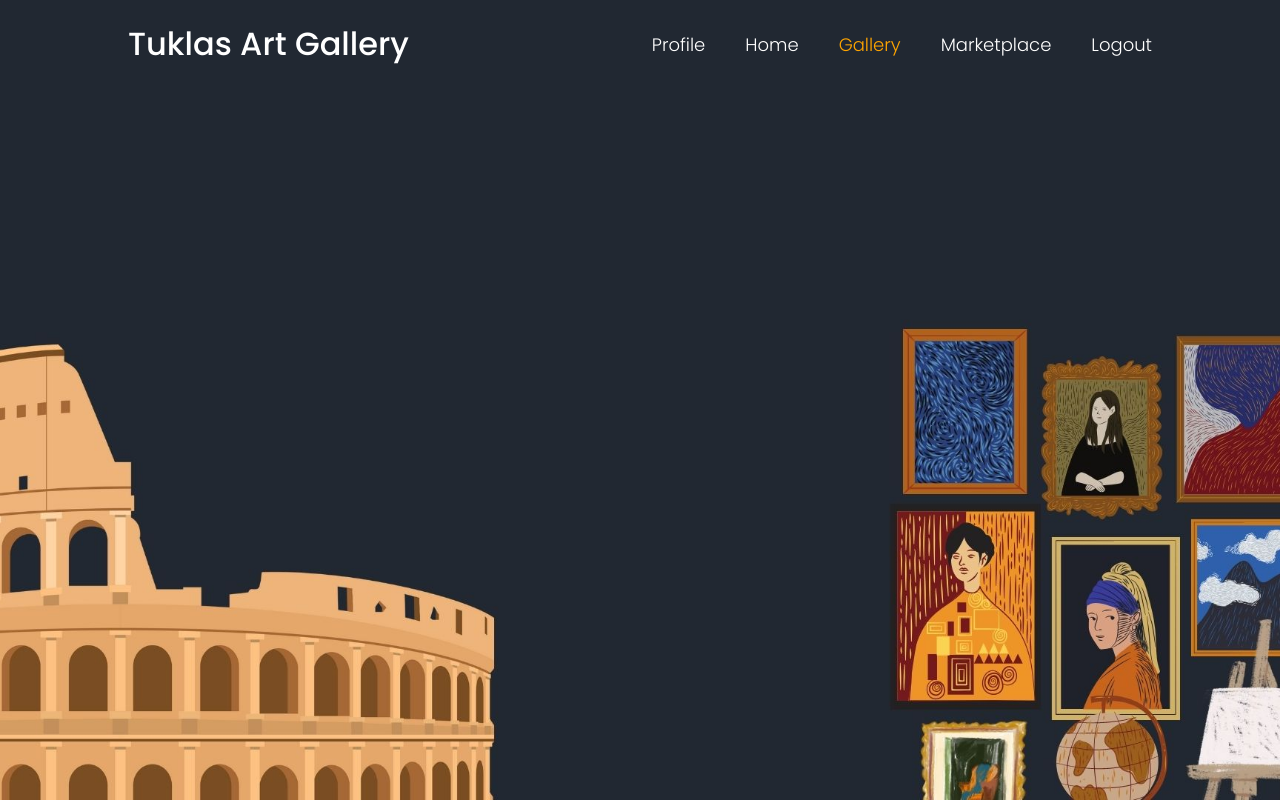
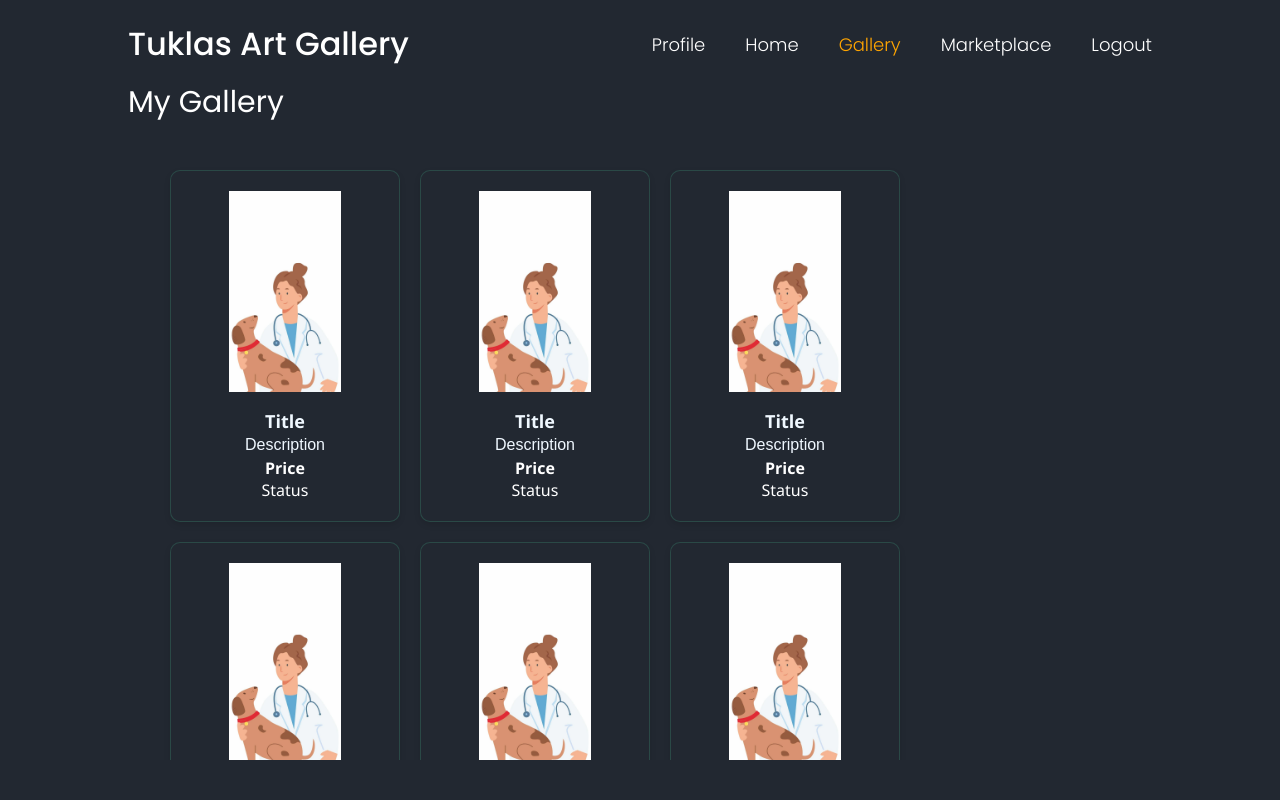
Before and after one commit to kyoshie/Tuklas-Frontend, a React (Vite) app: page /gallery in a window 1280 px wide. Built offline with nearby package versions, Linux system fonts and the light colour scheme.

Commit message:
created profile and gallery

```diff
--- /dev/null
+++ b/src/components/Cards/GalleryCards.css
@@ -0,0 +1,50 @@
+.gal-card {
+    border: 1px solid hsla(160, 43%, 41%, 0.3);
+    border-radius: 10px;
+    box-shadow: 0 3px 6px rgba(0, 0, 0, 0.1);
+    padding: 20px;
+    margin: 10px;
+    text-align: center;
+    max-width: 230px;
+    display: inline-block;
+    background-color: #222831;
+    transition: transform 0.3s, box-shadow 0.3s;
+}
+
+.gal-card:hover {
+    transform: translateY(-5px);
+    box-shadow: 0 6px 12px rgba(0, 0, 0, 0.2);
+}
+
+.gal-card .galCard-image {
+    max-width: 60%;
+    height: auto;
+    margin-bottom: 10px;
+}
+
+.gal-card .galCard-title {
+    font-family: 'Segoe UI', Tahoma, Geneva, Verdana, sans-serif;
+    margin: 0;
+    color: aliceblue;
+    font-size: 18px;
+    font-weight: bold;
+}
+
+.gal-card .galCard-description {
+    font-family: 'Arial', 'Segoe UI', Tahoma, Geneva, Verdana, sans-serif;
+    color: aliceblue;
+    line-height: 1.5;
+}
+
+.gal-card .galCard-price {
+    font-family: 'Segoe UI', Tahoma, Geneva, Verdana, sans-serif;
+    color: white;
+    font-weight: bold;
+}
+
+.gal-card .galCard-status {
+    font-family: 'Segoe UI', Tahoma, Geneva, Verdana, sans-serif;
+    color: white;
+    font-weight: lighter;
+
+}
--- /dev/null
+++ b/src/components/Cards/GalleryCards.jsx
@@ -0,0 +1,17 @@
+import './GalleryCards.css'
+
+const GalleryCards = () => {
+
+    return (
+        <div className="gal-card">
+            <img className="galCard-image"src = "place holder.jpg" alt= "art"></img>
+            <h2 className='galCard-title'>Title</h2>
+            <p className='galCard-description'>Description</p>
+            <p className='galCard-price'>Price</p>
+            <p className='galCard-status'>Status</p>
+        </div>
+
+    )
+}
+
+export default GalleryCards
--- a/src/components/HomePageNav/HomePageNav.jsx
+++ b/src/components/HomePageNav/HomePageNav.jsx
@@ -12,7 +12,7 @@ const HomePageNav = () => {
 
   return (
     <header className="head">
-      <a href="/" className="web">Tuklas Art Gallery</a>
+      <a href="/home" className="web">Tuklas Art Gallery</a>
 
       <nav className="nav">
         <a href="/profile" className={location.pathname === '/profile' ? 'active' : ''}>Profile</a>
--- a/src/pages/Gallery/Gallery.css
+++ b/src/pages/Gallery/Gallery.css
@@ -0,0 +1,26 @@
+.gallery{
+    background: #222831;
+    height: 100vh;
+    width: 100vw;
+    overflow-y: hidden;
+    padding: 10em;
+}
+
+.header {
+    color: white;
+    font-size: 30px;
+    font-weight: normal;
+    top:60px;
+}
+
+.header:hover {
+    color: orange;
+}
+
+
+.gallery .contents {
+    display: flex;
+    flex-wrap: wrap;
+    height: 75dvh;
+    overflow-y: scroll;
+}
--- a/src/pages/Gallery/Gallery.jsx
+++ b/src/pages/Gallery/Gallery.jsx
@@ -1,19 +1,32 @@
 import './Gallery.css';
+import GalleryCards from "../../components/Cards/GalleryCards";
 
 
 const Gallery = () => {
     return (
         <div className='gallery'>
-
-
-
-
+        <h1 className='header'>My Gallery</h1>
+            <div className='contents'>
+               <GalleryCards/>
+               <GalleryCards/>
+               <GalleryCards/>
+               <GalleryCards/>
+               <GalleryCards/>
+               <GalleryCards/>
+               <GalleryCards/>
+               <GalleryCards/>
+               <GalleryCards/>
+               <GalleryCards/>
+               <GalleryCards/>
+               <GalleryCards/>
+               <GalleryCards/>
+               <GalleryCards/>
+               <GalleryCards/>
+               <GalleryCards/>
+               <GalleryCards/>
+               <GalleryCards/>
+            </div>
         </div>
-
-
-
-
-
 
     )
 
--- a/src/pages/LoginPage/LoginPage.jsx
+++ b/src/pages/LoginPage/LoginPage.jsx
@@ -22,7 +22,7 @@ const LoginPage = () => {
   return (
     <div className="container">
       <div style={{
-        backgroundColor: "transparent",
+        backgroundColor: "trasparent",
         height: "500px",
         borderRadius: "2px",
         padding: "10px",
--- /dev/null
+++ b/src/pages/Profile/Profile.css
@@ -0,0 +1,107 @@
+body {
+    margin: 0;
+    padding: 0;
+    font-family: 'Arial', sans-serif;
+    display: flex;
+    justify-content: center;
+    align-items: center;
+    height: 100vh;
+    background-color: #e9ecef;
+}
+
+.profile {
+    width: 100%;
+    max-width: 450px;
+    padding: 20px;
+    border-radius: 10px;
+    box-shadow: 0 4px 10px rgba(0, 0, 0, 0.1);
+    background-color:white;
+    text-align: center;
+    display: flex;
+    flex-direction: column;
+    align-items: center;
+}
+
+.prof-title {
+    font-size: 24px;
+    margin-bottom: 15px;
+    color: #333333;
+    font-weight: bold;
+}
+
+.profile-image-container {
+    position: relative;
+    display: flex;
+    justify-content: center;
+    margin-bottom: 20px;
+}
+
+.profile-image {
+    width: 120px;
+    height: 120px;
+    border-radius: 50%;
+    object-fit: cover;
+    box-shadow: 0 4px 10px rgba(0, 0, 0, 0.1);
+}
+
+.profile-image-container input[type="file"] {
+    position: absolute;
+    top: 90px;
+    left: 0;
+    right: 0;
+    margin: 0 auto;
+    width: 120px;
+    opacity: 0;
+    cursor: pointer;
+}
+
+.name-inputs {
+    display: flex;
+    gap: 10px;
+}
+
+.prof-inputs, .prof-details {
+    width: 100%;
+    display: flex;
+    flex-direction: column;
+    gap: 10px;
+}
+
+.prof-inputs input {
+    width: 100%;
+    padding: 10px 12px;
+    font-size: 14px;
+    border: 1px solid #ced4da;
+    border-radius: 8px;
+    box-sizing: border-box;
+    outline: none;
+    transition: border-color 0.3s, box-shadow 0.3s;
+}
+
+.prof-inputs input::placeholder {
+    color: #6c757d;
+    opacity: 1;
+}
+
+.prof-inputs input:focus {
+    border-color: #007bff;
+    box-shadow: 0 0 8px rgba(0, 123, 255, 0.25);
+}
+
+button.submit-button, button.edit-button {
+    margin-top: 10px;
+    padding: 10px 15px;
+    font-size: 14px;
+    color: #ffffff;
+    background-color: #007bff;
+    border: none;
+    border-radius: 8px;
+    cursor: pointer;
+    transition: background-color 0.3s, box-shadow 0.3s;
+}
+button.submit-button:hover,
+button.edit-button:hover {
+    background-color: #0056b3;
+    box-shadow: 0 4px 10px rgba(0, 123, 255, 0.2);
+    transition: background-color 0.3s, box-shadow 0.3s;
+}
--- a/src/pages/Profile/Profile.jsx
+++ b/src/pages/Profile/Profile.jsx
@@ -1,18 +1,117 @@
-
+import React, { useState } from 'react';
+import './Profile.css';
 
 const Profile = () => {
+    const [isEditing, setIsEditing] = useState(false);
+    const [profile, setProfile] = useState({
+        firstname: 'Eliana',
+        lastname: 'Datinguinoo',
+        username: 'eliana',
+        password: '',
+        email: 'eliana@example.com',
+        contactNumber: '123-456-7890',
+        profileImage: '/public/1.jpg'
+    });
+
+    const handleChange = (e) => {
+        const { name, value } = e.target;
+        setProfile((prevProfile) => ({
+            ...prevProfile,
+            [name]: value
+        }));
+    };
+
+    const toggleEdit = () => {
+        setIsEditing(!isEditing);
+    };
+
+    const handleSubmit = (e) => {
+        e.preventDefault();
+        setIsEditing(false);
+
+    };
+
+    const handleImageChange = (e) => {
+        const file = e.target.files[0];
+        if (file) {
+            const reader = new FileReader();
+            reader.onloadend = () => {
+                setProfile((prevProfile) => ({
+                    ...prevProfile,
+                    profileImage: reader.result
+                }));
+            };
+            reader.readAsDataURL(file);
+        }
+    };
+
     return (
         <div className="profile">
-
-
-
-
+            <h2 className="prof-title">My Profile</h2>
+            <div className="profile-image-container">
+                <img src={profile.profileImage} alt="Profile" className="profile-image"/>
+                {isEditing && <input type="file" onChange={handleImageChange} />}
+            </div>
+            {isEditing ? (
+                <form className="prof-inputs" onSubmit={handleSubmit}>
+                    <div className="name-inputs">
+                        <input
+                            type="text"
+                            name="firstname"
+                            value={profile.firstname}
+                            onChange={handleChange}
+                            placeholder="Firstname"
+                        />
+                        <input
+                            type="text"
+                            name="lastname"
+                            value={profile.lastname}
+                            onChange={handleChange}
+                            placeholder="Lastname"
+                        />
+                    </div>
+                    <input
+                        type="text"
+                        name="username"
+                        value={profile.username}
+                        onChange={handleChange}
+                        placeholder="Username"
+                    />
+                    <input
+                        type="password"
+                        name="password"
+                        value={profile.password}
+                        onChange={handleChange}
+                        placeholder="Password"
+                    />
+                    <input
+                        type="email"
+                        name="email"
+                        value={profile.email}
+                        onChange={handleChange}
+                        placeholder="Email"
+                    />
+                    <input
+                        type="tel"
+                        name="contactNumber"
+                        value={profile.contactNumber}
+                        onChange={handleChange}
+                        placeholder="Contact Number"
+                    />
+                    <button className="submit-button" type="submit">Save</button>
+                </form>
+            ) : (
+                <div className="prof-details">
+                    <p><strong>Firstname:</strong> {profile.firstname}</p>
+                    <p><strong>Lastname:</strong> {profile.lastname}</p>
+                    <p><strong>Username:</strong> {profile.username}</p>
+                    <p><strong>Email:</strong> {profile.email}</p>
+                    <p><strong>Contact Number:</strong> {profile.contactNumber}</p>
+                    <button className="edit-button" onClick={toggleEdit}>Edit Profile</button>
+                </div>
+            )}
         </div>
-
-
-
-
-    )
+    );
 }
 
-export default Profile
+export default Profile;
```
Also changed, not shown: public/1.jpg (added).
